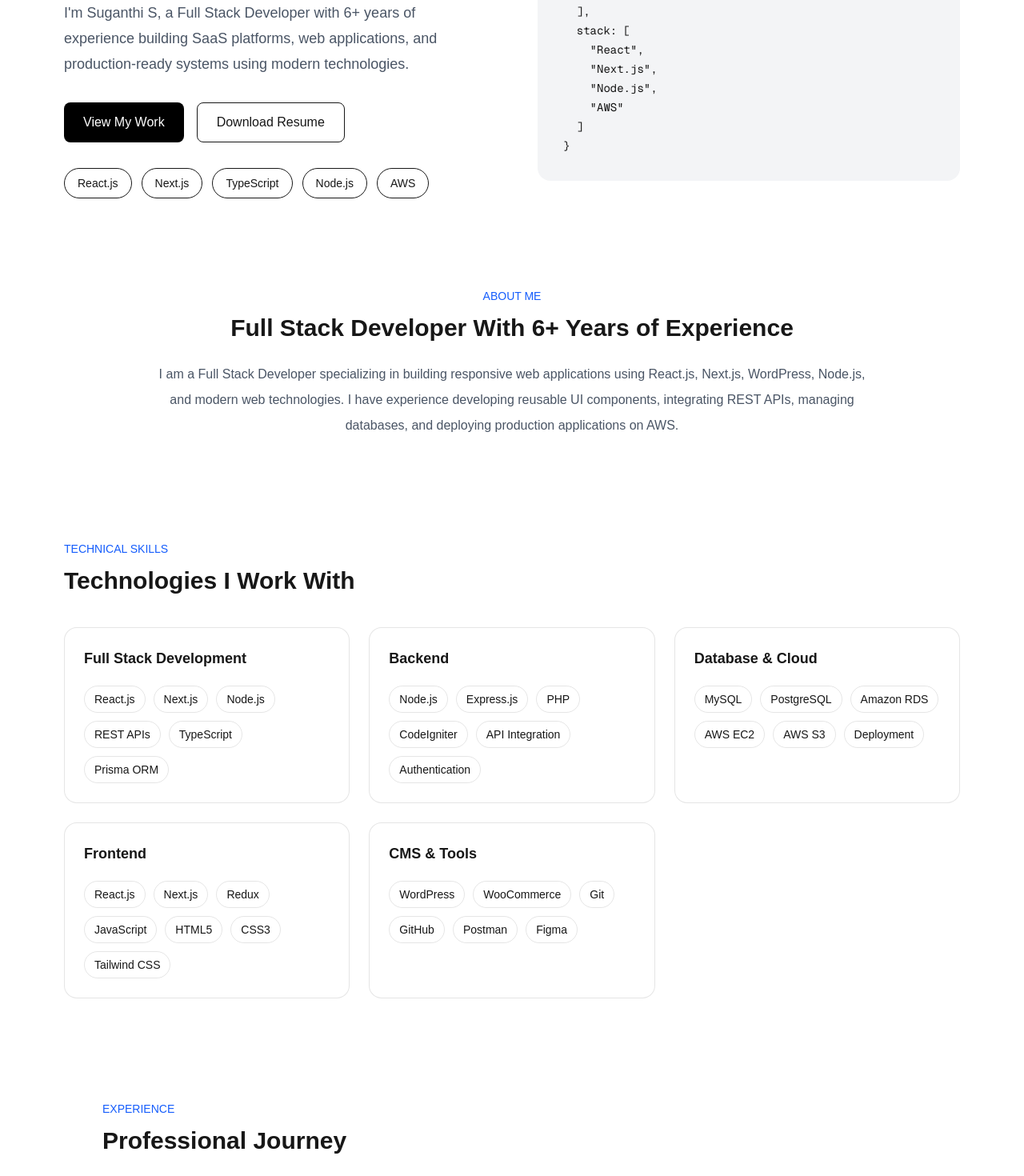
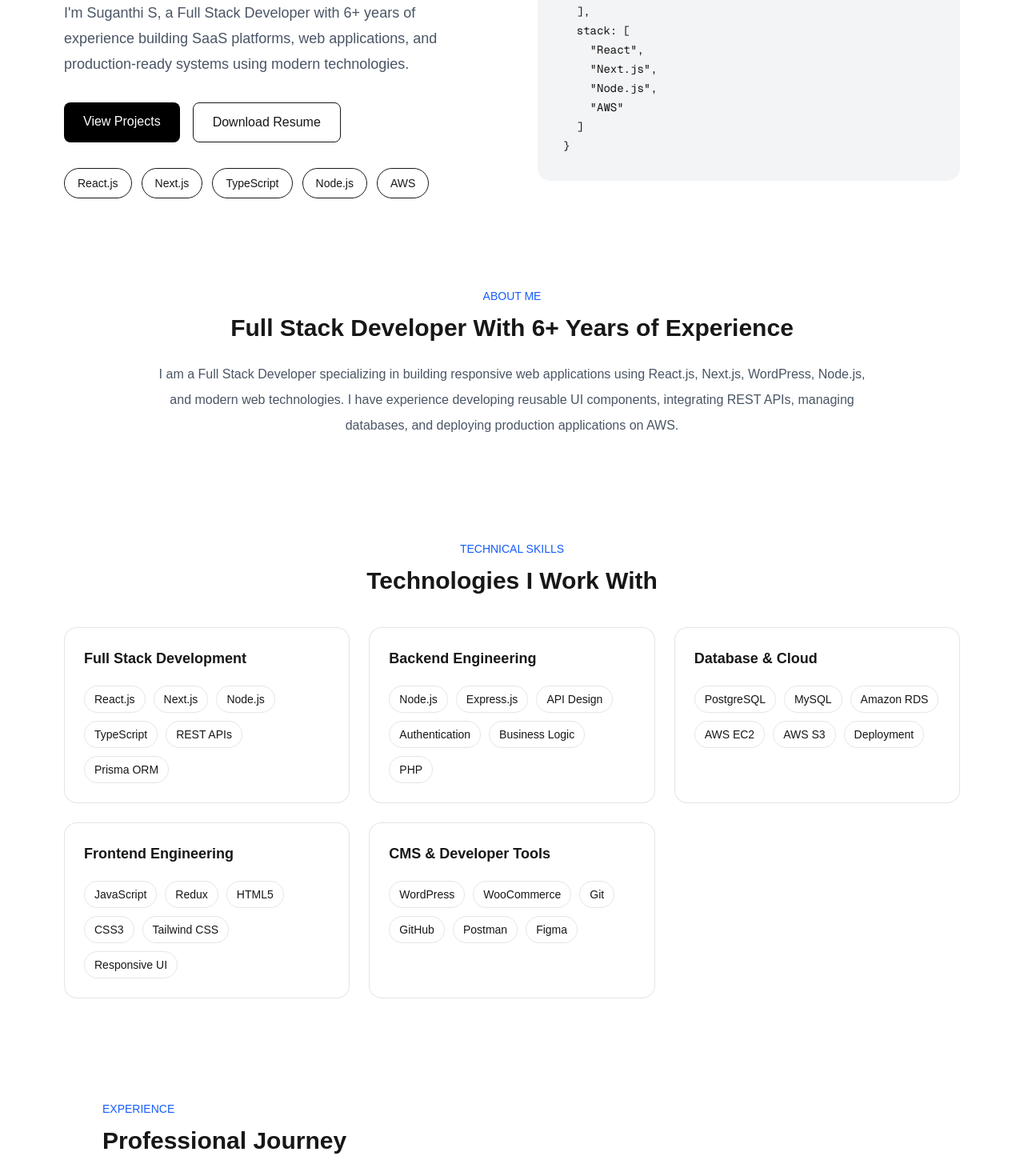
Before and after one commit to Suganthisoundar/suganthi-portfolio, a Next.js app: page / in a window 1280 px wide. Shown: the part 340-1810 px from the top of the page at 80% size. Built offline with nearby package versions, Linux system fonts and the light colour scheme.

Commit message:
Add projects page link and improve client projects section

```diff
--- a/components/ClientProjects.tsx
+++ b/components/ClientProjects.tsx
@@ -1,4 +1,5 @@
 import Image from "next/image";
+import Link from "next/link";
 
 const websites = [
   {
@@ -39,6 +40,7 @@
 
       <div className="max-w-6xl mx-auto">
 
+        <div className="text-center">
           <p className="text-blue-600 text-sm font-medium">
             CLIENT WORK
           </p>
@@ -46,6 +48,7 @@
           <h2 className="text-3xl font-bold mt-3">
             Website Projects Delivered
           </h2>
+        </div>
 
 
         <div className="grid md:grid-cols-2 lg:grid-cols-3 gap-8 mt-12">
@@ -57,6 +60,7 @@
                 border
                 rounded-2xl
                 overflow-hidden
+                bg-white
                 hover:shadow-lg
                 transition
               "
@@ -69,7 +73,6 @@
                 height={384}
                 className="w-full h-48 object-cover"
               />
-
 
               <div className="p-5">
 
@@ -88,6 +91,28 @@
 
         </div>
 
+
+        {/* View All Projects Button */}
+        <div className="flex justify-center mt-12">
+
+          <Link
+            href="/projects"
+            className="
+              bg-black
+              text-white
+              px-6
+              py-3
+              rounded-lg
+              hover:bg-gray-800
+              transition
+            "
+          >
+            View All Projects
+          </Link>
+
+        </div>
+
+
       </div>
 
     </section>
--- a/components/Hero.tsx
+++ b/components/Hero.tsx
@@ -25,17 +25,24 @@
             systems using modern technologies.
           </p>
 
-          <div className="flex gap-4 mt-8">
+   <div className="flex gap-4 mt-8">
 
-            <button className="bg-black text-white px-6 py-3 rounded-lg">
-              View My Work
-            </button>
+  <a
+    href="#projects"
+    className="bg-black text-white px-6 py-3 rounded-lg"
+  >
+    View Projects
+  </a>
 
-            <button className="border px-6 py-3 rounded-lg">
-              Download Resume
-            </button>
+  <a
+    href="/resume.pdf"
+    download
+    className="border px-6 py-3 rounded-lg"
+  >
+    Download Resume
+  </a>
 
-          </div>
+</div>
 
           <div className="flex flex-wrap gap-3 mt-8">
 
--- a/components/Skills.tsx
+++ b/components/Skills.tsx
@@ -5,27 +5,27 @@
       "React.js",
       "Next.js",
       "Node.js",
+      "TypeScript",
       "REST APIs",
-      "TypeScript",
       "Prisma ORM",
     ],
   },
   {
-    title: "Backend",
+    title: "Backend Engineering",
     items: [
       "Node.js",
       "Express.js",
+      "API Design",
+      "Authentication",
+      "Business Logic",
       "PHP",
-      "CodeIgniter",
-      "API Integration",
-      "Authentication",
     ],
   },
   {
     title: "Database & Cloud",
     items: [
+      "PostgreSQL",
       "MySQL",
-      "PostgreSQL",
       "Amazon RDS",
       "AWS EC2",
       "AWS S3",
@@ -33,19 +33,18 @@
     ],
   },
   {
-    title: "Frontend",
+    title: "Frontend Engineering",
     items: [
-      "React.js",
-      "Next.js",
+      "JavaScript",
       "Redux",
-      "JavaScript",
       "HTML5",
       "CSS3",
       "Tailwind CSS",
+      "Responsive UI",
     ],
   },
   {
-    title: "CMS & Tools",
+    title: "CMS & Developer Tools",
     items: [
       "WordPress",
       "WooCommerce",
@@ -63,6 +62,8 @@
 
       <div className="max-w-6xl mx-auto">
 
+        {/* Section Header */}
+        <div className="text-center mb-10">
           <p className="text-blue-600 text-sm font-medium">
             TECHNICAL SKILLS
           </p>
@@ -70,9 +71,11 @@
           <h2 className="text-3xl font-bold mt-3">
             Technologies I Work With
           </h2>
+        </div>
 
 
-        <div className="grid gap-6 mt-10 sm:grid-cols-2 xl:grid-cols-3">
+        {/* Skills Grid */}
+        <div className="grid gap-6 sm:grid-cols-2 xl:grid-cols-3">
 
           {skills.map((skill) => (
             <div
@@ -83,6 +86,7 @@
               <h3 className="text-lg font-semibold">
                 {skill.title}
               </h3>
+
 
               <div className="mt-5 flex flex-wrap gap-2.5">
 
```
Lines whose indentation alone changed are shown as unchanged.
